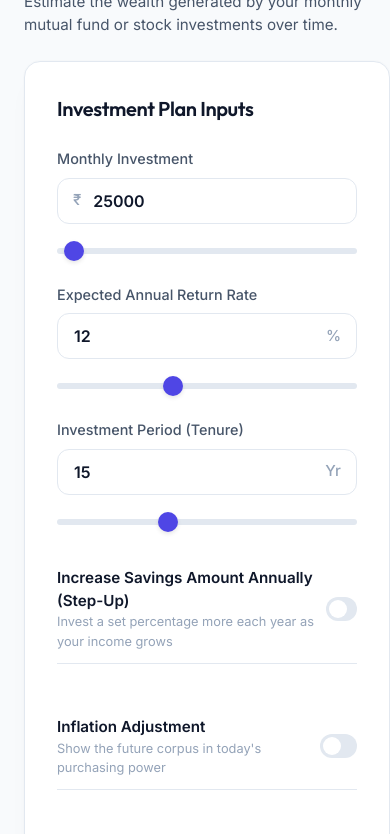
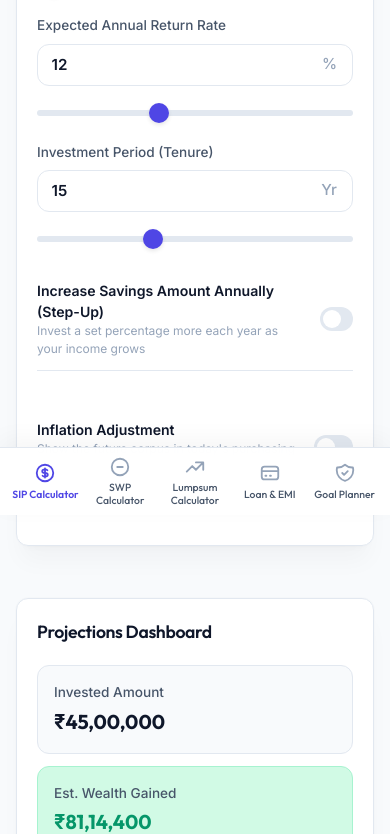
Before and after one commit to munotchinmay0-cyber/all-calculators-, a plain HTML site: page index.html in a window 390 px wide. Shown: the part 329-1163 px from the top of the page. Drawn offline with nearby package versions, Linux system fonts and the light colour scheme.

Commit message:
Add files via upload

```diff
--- a/styles.css
+++ b/styles.css
@@ -745,42 +745,199 @@ tr.exhausted td {
     flex-direction: column;
   }
 
+  /* Mobile Bottom Navigation Bar */
   .sidebar {
+    position: fixed;
+    bottom: 0;
+    top: auto;
+    left: 0;
+    right: 0;
     width: 100%;
-    height: auto;
-    position: relative;
+    height: 68px;
+    background-color: rgba(255, 255, 255, 0.96);
+    backdrop-filter: blur(12px);
+    -webkit-backdrop-filter: blur(12px);
     border-right: none;
-    border-bottom: 1px solid var(--border-color);
-    padding: 1.25rem 1.5rem;
+    border-top: 1px solid var(--border-color);
+    padding: 0 0.5rem;
+    display: flex;
+    flex-direction: row;
+    justify-content: space-around;
+    align-items: center;
+    box-shadow: 0 -8px 24px rgba(0, 0, 0, 0.04);
+    z-index: 1000;
   }
 
   .brand {
-    margin-bottom: 1.25rem;
+    display: none; /* Hide brand logo on bottom mobile navigation */
   }
 
   .nav-menu {
     flex-direction: row;
-    overflow-x: auto;
-    padding-bottom: 0.5rem;
-    gap: 0.5rem;
+    width: 100%;
+    justify-content: space-around;
+    gap: 0;
+    margin-bottom: 0;
+    flex-grow: 0;
+    align-items: center;
+  }
+
+  .nav-item {
+    flex: 1;
+    text-align: center;
   }
 
   .nav-item button {
-    white-space: nowrap;
-    padding: 0.6rem 1rem;
+    flex-direction: column;
+    align-items: center;
+    justify-content: center;
+    gap: 0.2rem;
+    font-size: 0.65rem;
+    padding: 0.4rem 0.2rem;
+    background: none !important;
+    border-radius: 0;
+    color: var(--text-secondary);
+    width: 100%;
+    text-align: center;
   }
 
+  .nav-item button svg {
+    width: 22px;
+    height: 22px;
+    margin: 0;
+  }
+
+  .nav-item.active button {
+    color: var(--color-primary);
+    font-weight: 600;
+  }
+
+  .nav-item.active button svg {
+    color: var(--color-primary);
+  }
+
+  .sidebar-footer {
+    display: none;
+  }
+
+  /* Main Content Adjustments */
   .main-content {
     margin-left: 0;
     width: 100%;
-    padding: 1.5rem;
+    padding: 1.25rem 1rem 5.5rem 1rem; /* bottom padding clears the navigation bar */
   }
 
   .top-header {
-    margin-bottom: 1.5rem;
+    margin-bottom: 1.25rem;
   }
 
+  .top-header h2 {
+    font-size: 1.4rem;
+  }
+
+  .top-header p {
+    font-size: 0.825rem;
+  }
+
+  /* Layout Padding Adjustments for Mobile Cards */
+  .card {
+    padding: 1.25rem;
+    border-radius: var(--radius-md);
+    margin-bottom: 1.25rem;
+  }
+
+  .card-title {
+    font-size: 1.1rem;
+    margin-bottom: 1.25rem;
+  }
+
+  .form-group {
+    margin-bottom: 1.25rem;
+  }
+
+  .form-label {
+    font-size: 0.85rem;
+  }
+
+  .form-input {
+    font-size: 0.95rem;
+    padding: 0.65rem 0.85rem;
+  }
+
+  /* Responsive Tables */
+  .table-wrapper {
+    overflow-x: auto;
+    -webkit-overflow-scrolling: touch;
+    border-radius: var(--radius-sm);
+  }
+
+  table {
+    min-width: 580px; /* scroll horizontally on phones instead of squeezing columns */
+  }
+
+  th, td {
+    padding: 0.6rem 0.75rem;
+    font-size: 0.8rem;
+    white-space: nowrap;
+  }
+
+  /* Dashboard adjustments */
   .kpi-container {
+    grid-template-columns: repeat(2, 1fr);
+    gap: 0.75rem;
+    margin-bottom: 1.25rem;
+  }
+
+  .kpi-card {
+    padding: 1rem;
+  }
+
+  .kpi-value {
+    font-size: 1.25rem;
+  }
+
+  .chart-container {
+    height: 260px; /* slightly smaller charts on mobile for fit */
+  }
+
+  .explainer-section {
+    margin-top: 2rem;
+    padding-top: 1.75rem;
+  }
+
+  .explainer-title {
+    font-size: 1.25rem;
+    margin-bottom: 1.25rem;
+  }
+
+  .explainer-grid {
     grid-template-columns: 1fr;
+    gap: 1rem;
+  }
+
+  .explainer-card {
+    padding: 1.15rem;
+  }
+
+  .switch-container {
+    gap: 1rem;
+  }
+
+  .switch-title {
+    font-size: 0.88rem;
+  }
+
+  .switch-subtitle {
+    font-size: 0.75rem;
   }
 }
+
+@media (max-width: 480px) {
+  .kpi-container {
+    grid-template-columns: 1fr; /* single column for small phone screens */
+  }
+
+  .kpi-card.highlight {
+    grid-column: span 1 !important;
+  }
+}
```
